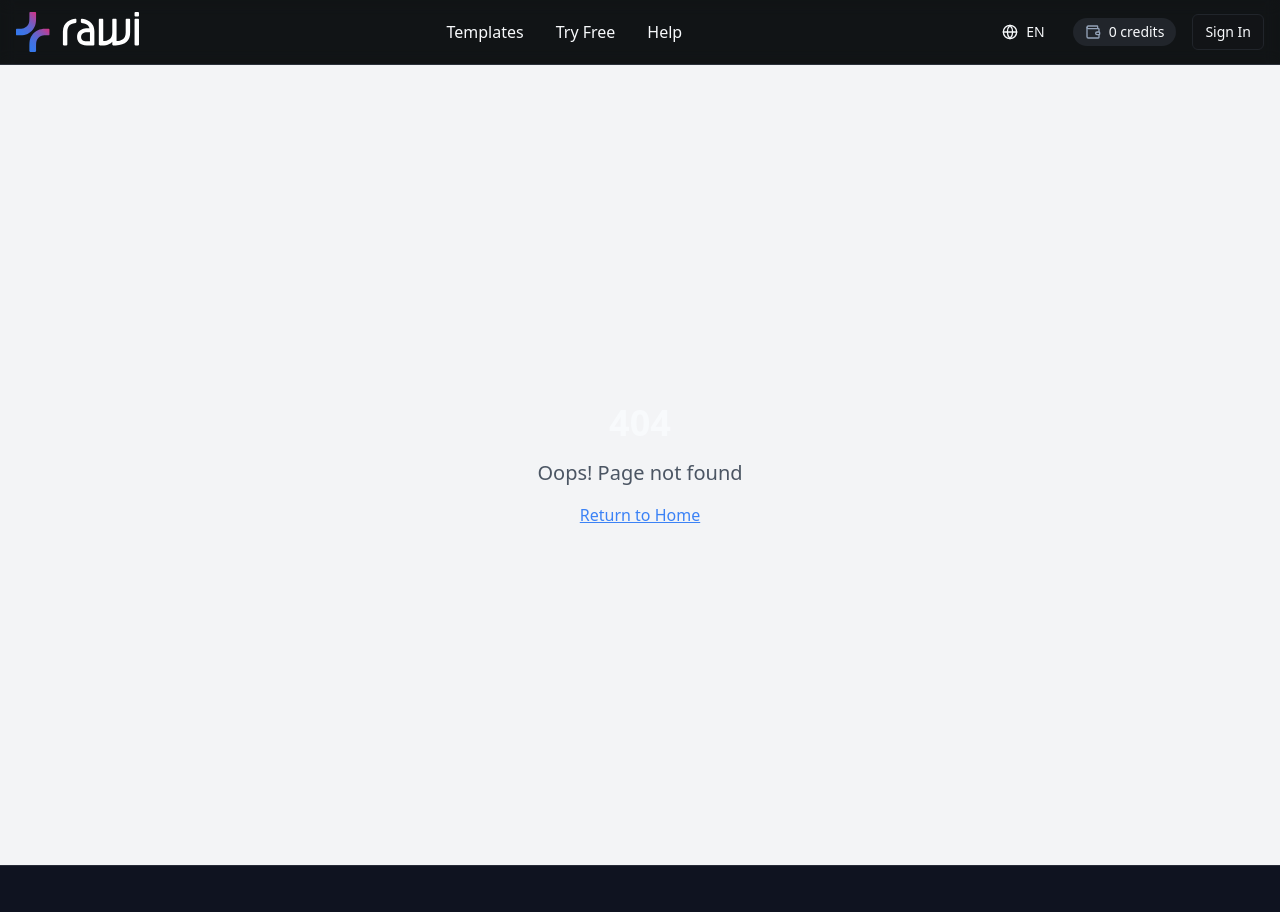
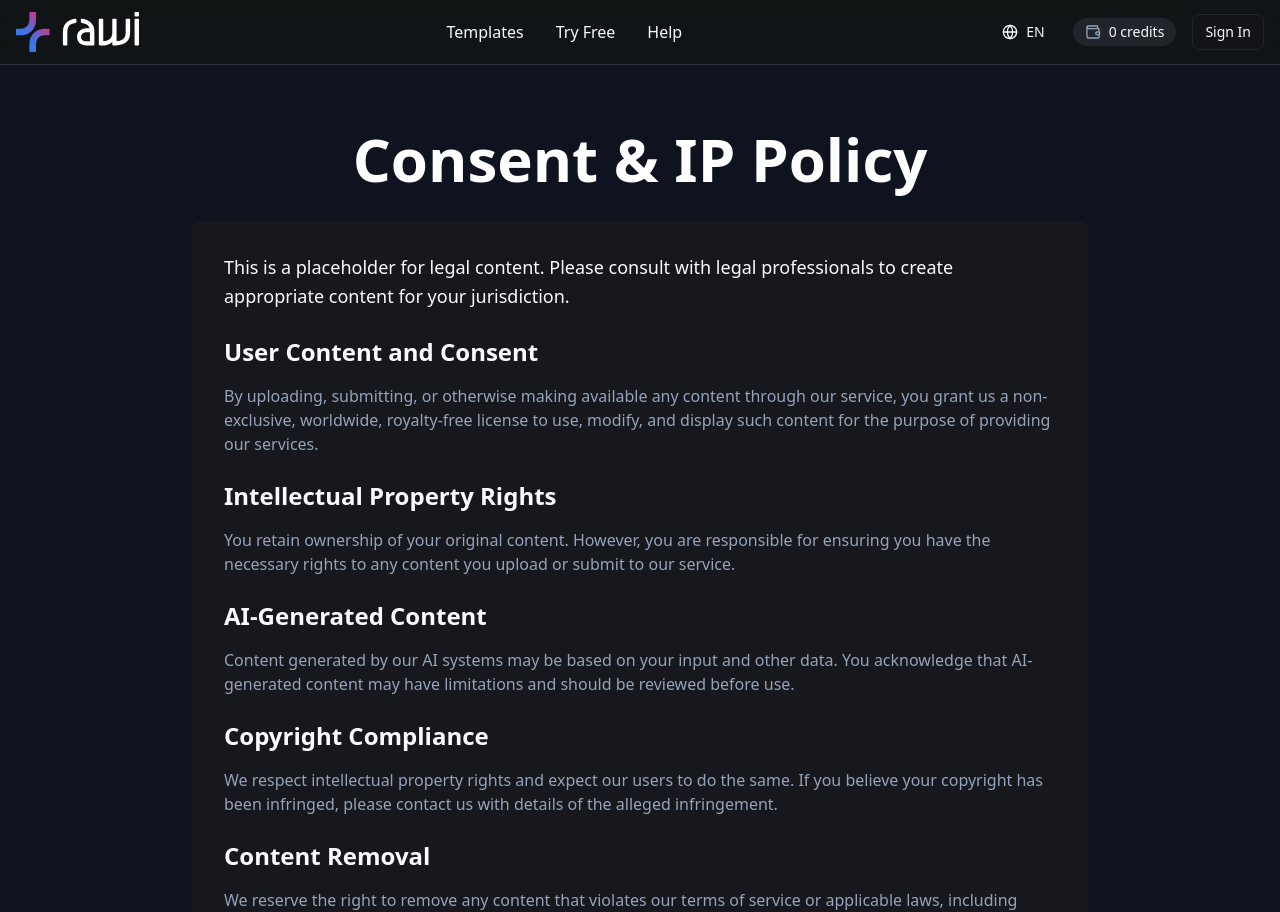
Before and after one commit to SamimStudios/rawi, a React (Vite) app: page /legal/consent in a window 1280 px wide. Before the commit this address had no page. Shown: the top 912 px of the page. Built offline with nearby package versions, Linux system fonts and the light colour scheme; the HTML template or start-up script is replaced by a standard one.

Commit message:
Add legal pages and links

```diff
--- a/src/App.tsx
+++ b/src/App.tsx
@@ -15,6 +15,9 @@ import NotFound from "./pages/NotFound";
 import SignIn from "./pages/auth/SignIn";
 import SignUp from "./pages/auth/SignUp";
 import App from "./pages/App";
+import Terms from "./pages/legal/Terms";
+import Privacy from "./pages/legal/Privacy";
+import Consent from "./pages/legal/Consent";
 
 const queryClient = new QueryClient();
 
@@ -31,6 +34,27 @@ const MainApp = () => (
                 <Route path="/auth/sign-in" element={<SignIn />} />
                 <Route path="/auth/sign-up" element={<SignUp />} />
                 <Route path="/app" element={<App />} />
+                <Route path="/legal/terms" element={
+                  <div>
+                    <Header />
+                    <Terms />
+                    <Footer />
+                  </div>
+                } />
+                <Route path="/legal/privacy" element={
+                  <div>
+                    <Header />
+                    <Privacy />
+                    <Footer />
+                  </div>
+                } />
+                <Route path="/legal/consent" element={
+                  <div>
+                    <Header />
+                    <Consent />
+                    <Footer />
+                  </div>
+                } />
                 <Route path="/" element={
                   <div>
                     <Header />
--- a/src/components/Footer.tsx
+++ b/src/components/Footer.tsx
@@ -9,9 +9,9 @@ const Footer = () => {
     : "/brand/logo-lockup-en-vertical.svg";
 
   const footerLinks = [
-    { key: 'terms', href: '/terms' },
-    { key: 'privacy', href: '/privacy' },
-    { key: 'consent', href: '/consent' },
+    { key: 'terms', href: '/legal/terms' },
+    { key: 'privacy', href: '/legal/privacy' },
+    { key: 'consent', href: '/legal/consent' },
     { key: 'help', href: '/help' },
   ];
 
--- a/src/contexts/LanguageContext.tsx
+++ b/src/contexts/LanguageContext.tsx
@@ -24,6 +24,10 @@ const translations = {
     heroSubtext: 'Try a teaser for free. Upgrade to generate full trailers.',
     tryFreeButton: 'Try Free',
     browseTemplates: 'Browse Templates',
+    termsConditions: 'Terms & Conditions',
+    privacyPolicy: 'Privacy Policy',
+    consentIpPolicy: 'Consent & IP Policy',
+    legalPlaceholder: 'This is a placeholder for legal content. Please consult with legal professionals to create appropriate content for your jurisdiction.',
   },
   ar: {
     templates: 'القوالب',
@@ -38,6 +42,10 @@ const translations = {
     heroSubtext: 'جرّب إعلانًا قصيرًا مجانًا. طوّر لحفظ وتنزيل العروض الكاملة.',
     tryFreeButton: 'جرب مجاناً',
     browseTemplates: 'تصفح القوالب',
+    termsConditions: 'الشروط والأحكام',
+    privacyPolicy: 'سياسة الخصوصية',
+    consentIpPolicy: 'سياسة الموافقة والملكية الفكرية',
+    legalPlaceholder: 'هذا نص تجريبي للمحتوى القانوني. يرجى استشارة المتخصصين القانونيين لإنشاء محتوى مناسب لولايتك القضائية.',
   }
 };
 
--- /dev/null
+++ b/src/pages/legal/Consent.tsx
@@ -0,0 +1,62 @@
+import { useLanguage } from '@/contexts/LanguageContext';
+
+const Consent = () => {
+  const { t } = useLanguage();
+
+  return (
+    <div className="min-h-screen bg-[#0F1320]">
+      <main className="container mx-auto px-4 py-16">
+        <div className="max-w-4xl mx-auto">
+          <h1 className="text-4xl md:text-6xl font-bold text-white mb-8 text-center">
+            {t('consentIpPolicy')}
+          </h1>
+
+          <div className="bg-card rounded-lg p-8 text-foreground">
+            <p className="text-lg leading-relaxed mb-6">
+              {t('legalPlaceholder')}
+            </p>
+
+            <div className="space-y-6">
+              <section>
+                <h2 className="text-2xl font-semibold mb-4">User Content and Consent</h2>
+                <p className="text-muted-foreground">
+                  By uploading, submitting, or otherwise making available any content through our service, you grant us a non-exclusive, worldwide, royalty-free license to use, modify, and display such content for the purpose of providing our services.
+                </p>
+              </section>
+
+              <section>
+                <h2 className="text-2xl font-semibold mb-4">Intellectual Property Rights</h2>
+                <p className="text-muted-foreground">
+                  You retain ownership of your original content. However, you are responsible for ensuring you have the necessary rights to any content you upload or submit to our service.
+                </p>
+              </section>
+
+              <section>
+                <h2 className="text-2xl font-semibold mb-4">AI-Generated Content</h2>
+                <p className="text-muted-foreground">
+                  Content generated by our AI systems may be based on your input and other data. You acknowledge that AI-generated content may have limitations and should be reviewed before use.
+                </p>
+              </section>
+
+              <section>
+                <h2 className="text-2xl font-semibold mb-4">Copyright Compliance</h2>
+                <p className="text-muted-foreground">
+                  We respect intellectual property rights and expect our users to do the same. If you believe your copyright has been infringed, please contact us with details of the alleged infringement.
+                </p>
+              </section>
+
+              <section>
+                <h2 className="text-2xl font-semibold mb-4">Content Removal</h2>
+                <p className="text-muted-foreground">
+                  We reserve the right to remove any content that violates our terms of service or applicable laws, including content that infringes on intellectual property rights.
+                </p>
+              </section>
+            </div>
+          </div>
+        </div>
+      </main>
+    </div>
+  );
+};
+
+export default Consent;
--- /dev/null
+++ b/src/pages/legal/Privacy.tsx
@@ -0,0 +1,62 @@
+import { useLanguage } from '@/contexts/LanguageContext';
+
+const Privacy = () => {
+  const { t } = useLanguage();
+
+  return (
+    <div className="min-h-screen bg-[#0F1320]">
+      <main className="container mx-auto px-4 py-16">
+        <div className="max-w-4xl mx-auto">
+          <h1 className="text-4xl md:text-6xl font-bold text-white mb-8 text-center">
+            {t('privacyPolicy')}
+          </h1>
+
+          <div className="bg-card rounded-lg p-8 text-foreground">
+            <p className="text-lg leading-relaxed mb-6">
+              {t('legalPlaceholder')}
+            </p>
+
+            <div className="space-y-6">
+              <section>
+                <h2 className="text-2xl font-semibold mb-4">Information We Collect</h2>
+                <p className="text-muted-foreground">
+                  We collect information you provide directly to us, such as when you create an account, use our services, or contact us for support.
+                </p>
+              </section>
+
+              <section>
+                <h2 className="text-2xl font-semibold mb-4">How We Use Your Information</h2>
+                <p className="text-muted-foreground">
+                  We use the information we collect to provide, maintain, and improve our services, process transactions, and communicate with you.
+                </p>
+              </section>
+
+              <section>
+                <h2 className="text-2xl font-semibold mb-4">Information Sharing</h2>
+                <p className="text-muted-foreground">
+                  We do not sell, trade, or otherwise transfer your personal information to third parties without your consent, except as described in this policy.
+                </p>
+              </section>
+
+              <section>
+                <h2 className="text-2xl font-semibold mb-4">Data Security</h2>
+                <p className="text-muted-foreground">
+                  We implement appropriate technical and organizational security measures to protect your personal information against unauthorized access, alteration, disclosure, or destruction.
+                </p>
+              </section>
+
+              <section>
+                <h2 className="text-2xl font-semibold mb-4">Contact Us</h2>
+                <p className="text-muted-foreground">
+                  If you have any questions about this Privacy Policy, please contact us through our support channels.
+                </p>
+              </section>
+            </div>
+          </div>
+        </div>
+      </main>
+    </div>
+  );
+};
+
+export default Privacy;
--- /dev/null
+++ b/src/pages/legal/Terms.tsx
@@ -0,0 +1,55 @@
+import { useLanguage } from '@/contexts/LanguageContext';
+
+const Terms = () => {
+  const { t } = useLanguage();
+
+  return (
+    <div className="min-h-screen bg-[#0F1320]">
+      <main className="container mx-auto px-4 py-16">
+        <div className="max-w-4xl mx-auto">
+          <h1 className="text-4xl md:text-6xl font-bold text-white mb-8 text-center">
+            {t('termsConditions')}
+          </h1>
+
+          <div className="bg-card rounded-lg p-8 text-foreground">
+            <p className="text-lg leading-relaxed mb-6">
+              {t('legalPlaceholder')}
+            </p>
+
+            <div className="space-y-6">
+              <section>
+                <h2 className="text-2xl font-semibold mb-4">1. Acceptance of Terms</h2>
+                <p className="text-muted-foreground">
+                  By accessing and using this service, you accept and agree to be bound by the terms and provision of this agreement.
+                </p>
+              </section>
+
+              <section>
+                <h2 className="text-2xl font-semibold mb-4">2. Use License</h2>
+                <p className="text-muted-foreground">
+                  Permission is granted to temporarily download one copy of the materials on our website for personal, non-commercial transitory viewing only.
+                </p>
+              </section>
+
+              <section>
+                <h2 className="text-2xl font-semibold mb-4">3. Disclaimer</h2>
+                <p className="text-muted-foreground">
+                  The materials on our website are provided on an 'as is' basis. We make no warranties, expressed or implied, and hereby disclaim and negate all other warranties including without limitation, implied warranties or conditions of merchantability, fitness for a particular purpose, or non-infringement of intellectual property or other violation of rights.
+                </p>
+              </section>
+
+              <section>
+                <h2 className="text-2xl font-semibold mb-4">4. Limitations</h2>
+                <p className="text-muted-foreground">
+                  In no event shall our company or its suppliers be liable for any damages (including, without limitation, damages for loss of data or profit, or due to business interruption) arising out of the use or inability to use the materials on our website.
+                </p>
+              </section>
+            </div>
+          </div>
+        </div>
+      </main>
+    </div>
+  );
+};
+
+export default Terms;
```
